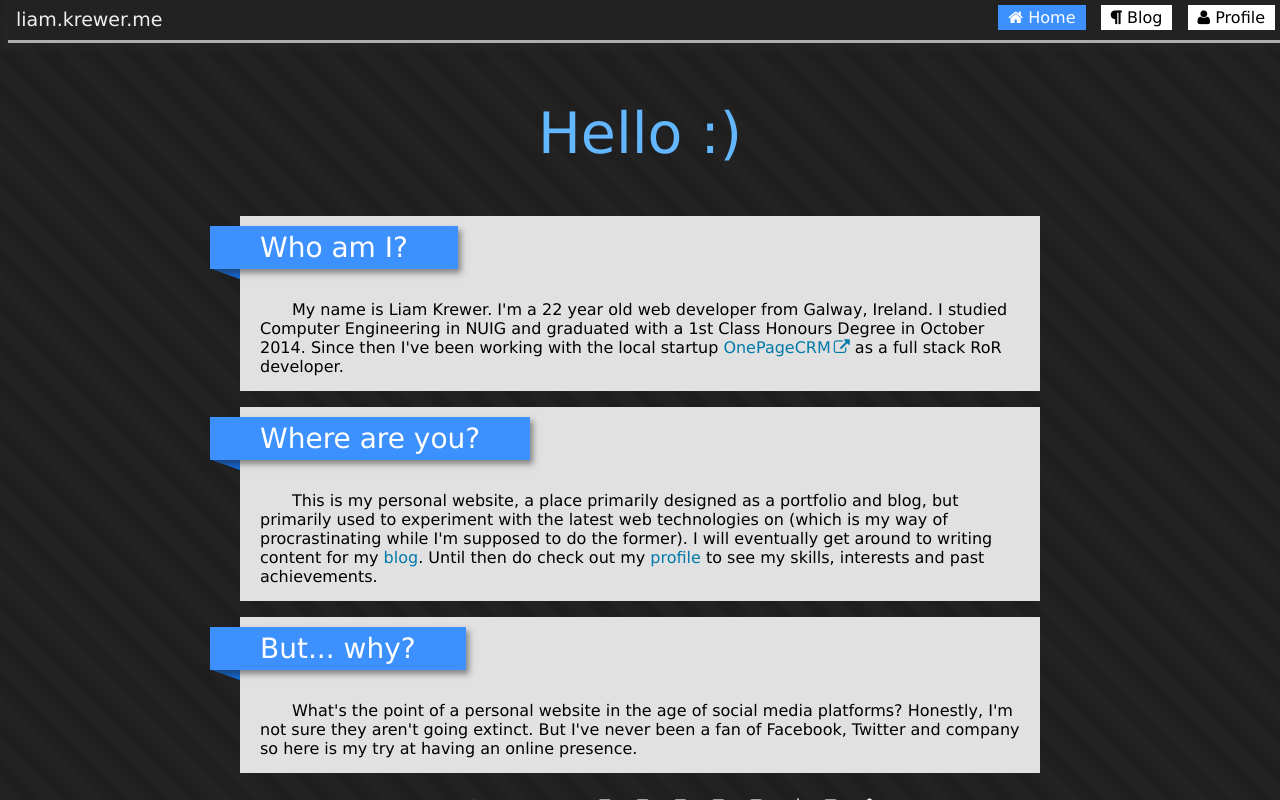
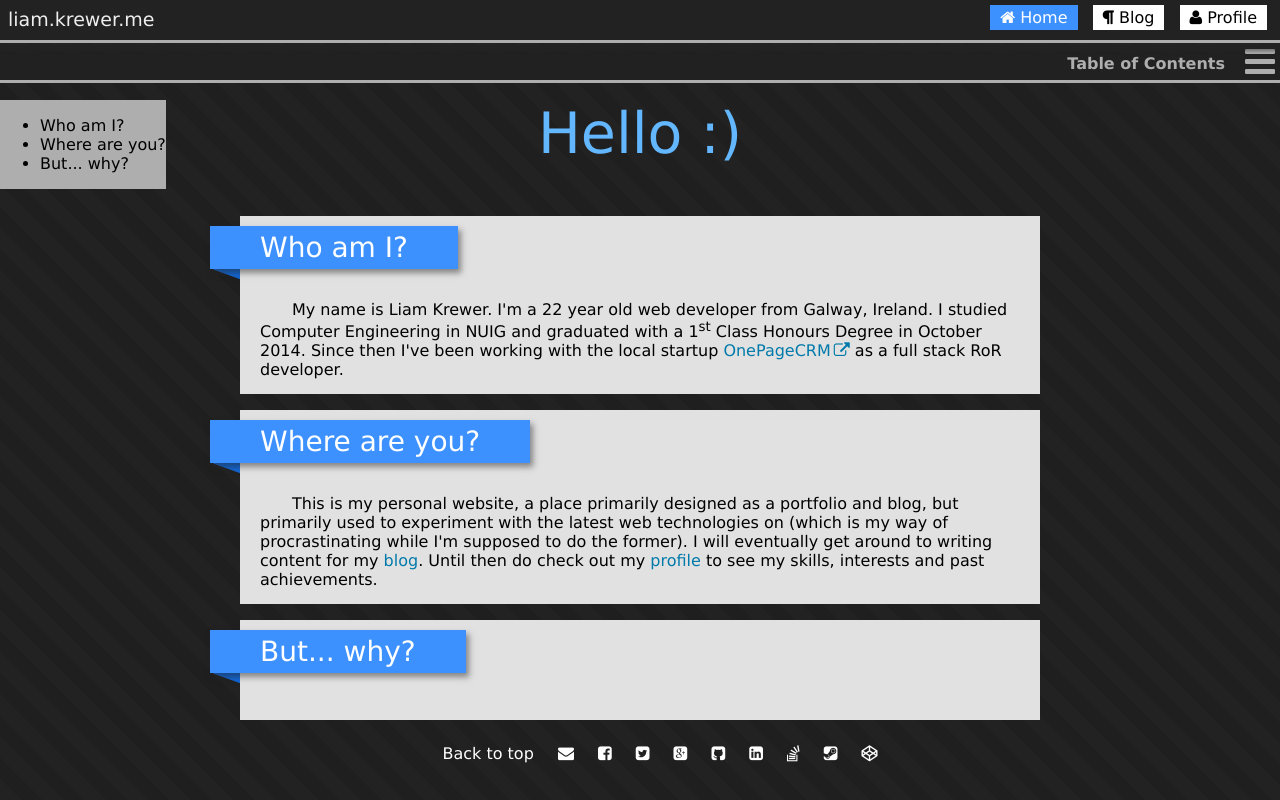
Before and after one commit to LcLk/lclk.github.io, a plain HTML site: page index.html in a window 1280 px wide. Drawn offline with Linux system fonts and the light colour scheme.

Commit message:
added some navigation menus, work in progress

```diff
--- a/css/main.css
+++ b/css/main.css
@@ -25,7 +25,8 @@ nav {
   width:100%;
   height:40px;
   position:fixed;
-  top:0px;
+  top:0;
+  left:0;
   background-color: #222;
   z-index:1000;
   box-shadow: 0px 0px 4px 8px rgba(39, 39, 39, 0.5);
--- a/index.html
+++ b/index.html
@@ -1,6 +1,8 @@
 <!DOCTYPE html>
 <html>
+
   <meta http-equiv="Content-Type" content="text/html;charset=utf-8">
+  <meta name="viewport" content="width=device-width, initial-scale=1">
 
   <script type="text/javascript" src="js/vendor/gsap/uncompressed/TweenLite.js"></script>
   <script type="text/javascript" src="js/vendor/angular.js"></script>
@@ -21,6 +23,8 @@
   <link rel="stylesheet" type="text/css" href="sections/home/css/main.css">
   <link rel="stylesheet" type="text/css" href="sections/blog/css/main.css">
   <link rel="stylesheet" type="text/css" href="sections/profile/css/main.css">
+  <link rel="stylesheet" type="text/css" href="modules/nav/css/internal_nav.css"/>
+
   <body ng-app="lclk">
     <nav ng-controller="NavCtrl" class="">
       <div class="title">
@@ -32,10 +36,13 @@
       <sections-menu></sections-menu>
     </nav>
 
-    <internal-nav> If this directive is correctly loaded then this text shouldn't show</internal-nav>
+    <internal-nav></internal-nav>
 
     <div class="hide-scroll">
-      <div class="viewport" ng-view >
+      <div class="viewport">
+        <span id="top-of-page"></span>
+        <div ng-view>
+        </div>
       </div>
     </div>
 
--- a/modules/nav/css/internal_nav.css
+++ b/modules/nav/css/internal_nav.css
@@ -1,9 +1,67 @@
-#internal-navigator {
-  z-index:100;
+#internal-navigator .bar{
   position:fixed;
-  width:100px;
-  height: 100px;
-  background-color: white;
+  height: 25px;
+  background-color: transparent;
+  z-index:999;
+  border-bottom: 3px solid transparent;
+  color:transparent;
+  top:0;
+  right:0;
+  width:100%;
+  padding:5px;
+  transition:0.2s all;
+}
+#internal-navigator.active .bar {
+  background-color: rgba(34,34,34,0.9);
+  color:rgba(174,174,174,1);
+  border-bottom: 3px solid rgba(174,174,174,1);
+  top:45px;
+}
+
+#internal-navigator .icon{
+  position:fixed;
+  right:5px;
+  top:45px;
+  cursor: pointer;
+}
+#internal-navigator .icon:hover i{
+  color:rgba(255,255,255,1);
+}
+#internal-navigator .icon i{
+  color:rgba(174,174,174,1);
+  font-size:35px;
+  transform: rotate(90deg);
+  transition: 0.2s all;
+}
+#internal-navigator.active .icon i{
+  transform: rotate(0deg);
+}
+
+#internal-navigator .options {
+  padding:4px 0;
+  margin:0 50px;
+  list-style: none;
+  float:right;
+}
+#internal-navigator .options li{
+  color:rgba(174,174,174,1);
+  display: inline-block;
+  cursor: pointer;
+  font-weight: bold;
+}
+#internal-navigator .options li:hover,
+#internal-navigator .options li.active,{
+  color:rgba(255,255,255,1);
+}
+
+#table-of-contents {
+  display:none;
+  position:fixed;
+  left:0px;
   top:100px;
-  right:20px;
+  max-width:200px;
+  background-color: #aeaeae;
 }
+#table-of-contents.active {
+  display: block;
+}
--- a/modules/nav/html/internal_nav.html
+++ b/modules/nav/html/internal_nav.html
@@ -1,3 +1,19 @@
-<div id="internal-navigator">
-  <link rel="stylesheet" type="text/css" href="nav/css/internal_nav.css"/>
+<div id="internal-navigator" ng-class="{active: active}">
+  <div class="bar">
+    <div class="icon">
+      <i class="fa fa-bars" ng-click="active = !active"></i>
+    </div>
+
+    <ul class="options">
+      <li ng-click="showContents = !showContents" ng-class="{active: showContents}">Table of Contents</li>
+    </ul>
+  </div>
+
+  <div id="table-of-contents" ng-class="{active: showContents}">
+    <ul>
+      <li>Who am I?</li>
+      <li>Where are you?</li>
+      <li>But... why?</li>
+    </ul>
+  </div>
 </div>
--- a/modules/nav/html/sections/footer_bar.html
+++ b/modules/nav/html/sections/footer_bar.html
@@ -1,7 +1,7 @@
 <segment class="footer">
   <ul>
     <li>
-      <a href="">
+      <a href="#top-of-page">
         Back to top
       </a>
     </li>
--- a/modules/nav/js/directive.js
+++ b/modules/nav/js/directive.js
@@ -1,12 +1,16 @@
-angular.module('lclk.nav').directive( 'internalNav', function() {
+angular.
+  module('lclk.nav').directive( 'internalNav', function() {
   return {
     restrict: 'E',
     templateUrl: "modules/nav/html/internal_nav.html",
     link: function(scope, element){
       console.log('linked!');
+      scope.active = true;
+      scope.showContents = true;
     }
   };
-}).directive( 'sectionsMenu', function() {
+}).
+  directive( 'sectionsMenu', function() {
   return {
     restrict: 'E',
     templateUrl: "modules/nav/html/sections/menu.html",
@@ -33,7 +37,8 @@ angular.module('lclk.nav').directive( 'internalNav', function() {
       ];
     }
   };
-}).directive( 'sectionsButton', ['$routeParams', function($routeParams) {
+}).
+  directive( 'sectionsButton', ['$routeParams', function($routeParams) {
   return {
     restrict: 'E',
     scope: {
--- a/sections/home/index.html
+++ b/sections/home/index.html
@@ -4,14 +4,12 @@
     Hello :)
   </header>
 
-
-
   <segment>
     <segment-header sub-title="">
       Who am I?
     </segment-header>
     <p>
-      My name is Liam Krewer. I'm a {{age}} year old web developer from Galway, Ireland. I studied Computer Engineering in NUIG and graduated with a 1st Class Honours Degree in October 2014. Since then I've been working with the local startup <a href="http://www.onepagecrm.com">OnePageCRM<i class="fa fa-external-link"></i></a> as a full stack RoR developer.
+      My name is Liam Krewer. I'm a {{age}} year old web developer from Galway, Ireland. I studied Computer Engineering in NUIG and graduated with a 1<sup>st</sup> Class Honours Degree in October 2014. Since then I've been working with the local startup <a href="http://www.onepagecrm.com">OnePageCRM<i class="fa fa-external-link"></i></a> as a full stack RoR developer.
     </p>
   </segment>
 
@@ -29,7 +27,6 @@
       But... why?
     </segment-header>
     <p>
-      What's the point of a personal website in the age of social media platforms? Honestly, I'm not sure they aren't going extinct. But I've never been a fan of Facebook, Twitter and company so here is my try at having an online presence.
     </p>
   </segment>
 
```
Also changed, not shown: sections/blog/index.html (+2 -0 lines), sections/profile/index.html (+3 -0 lines), sections/blog/css/main.css (line endings or trailing spaces).
